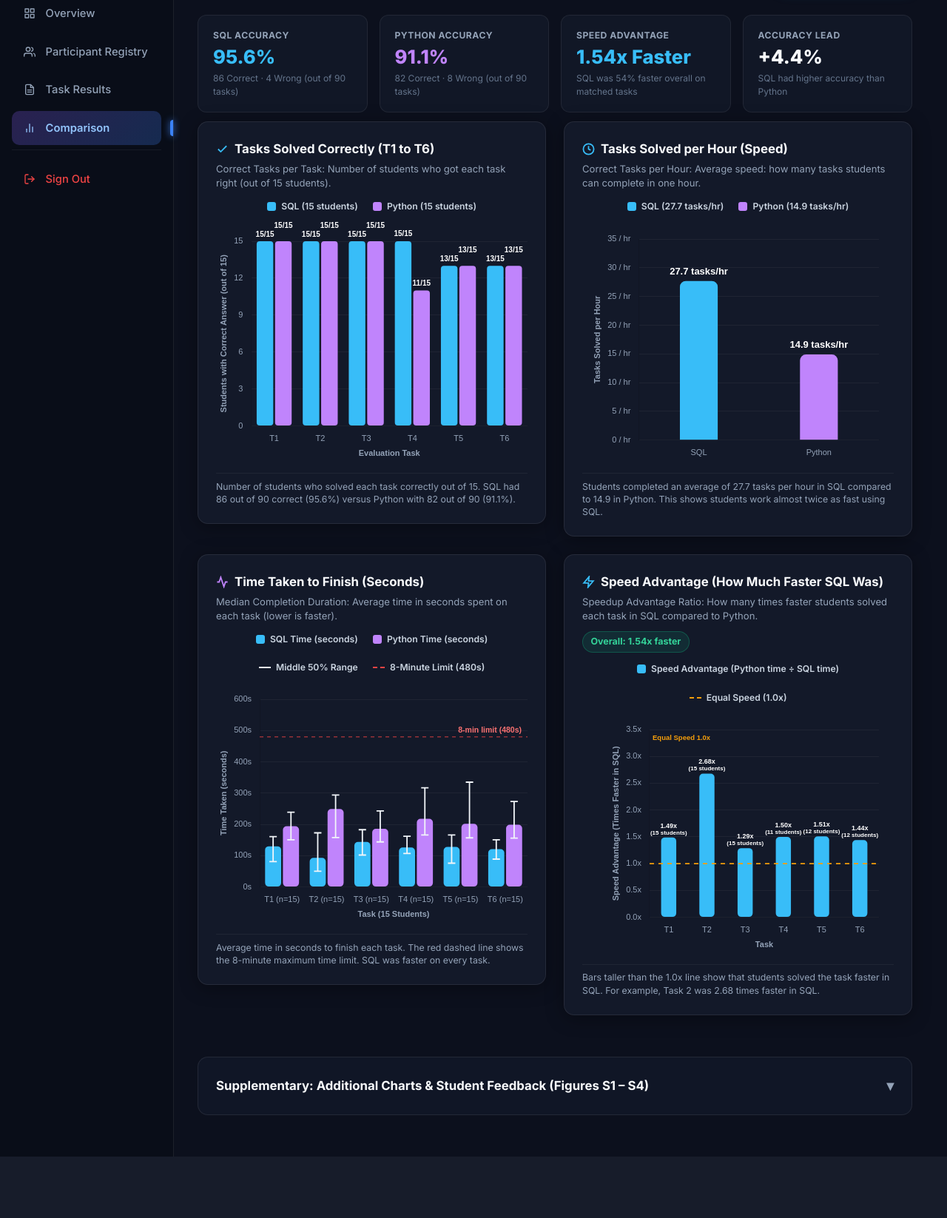
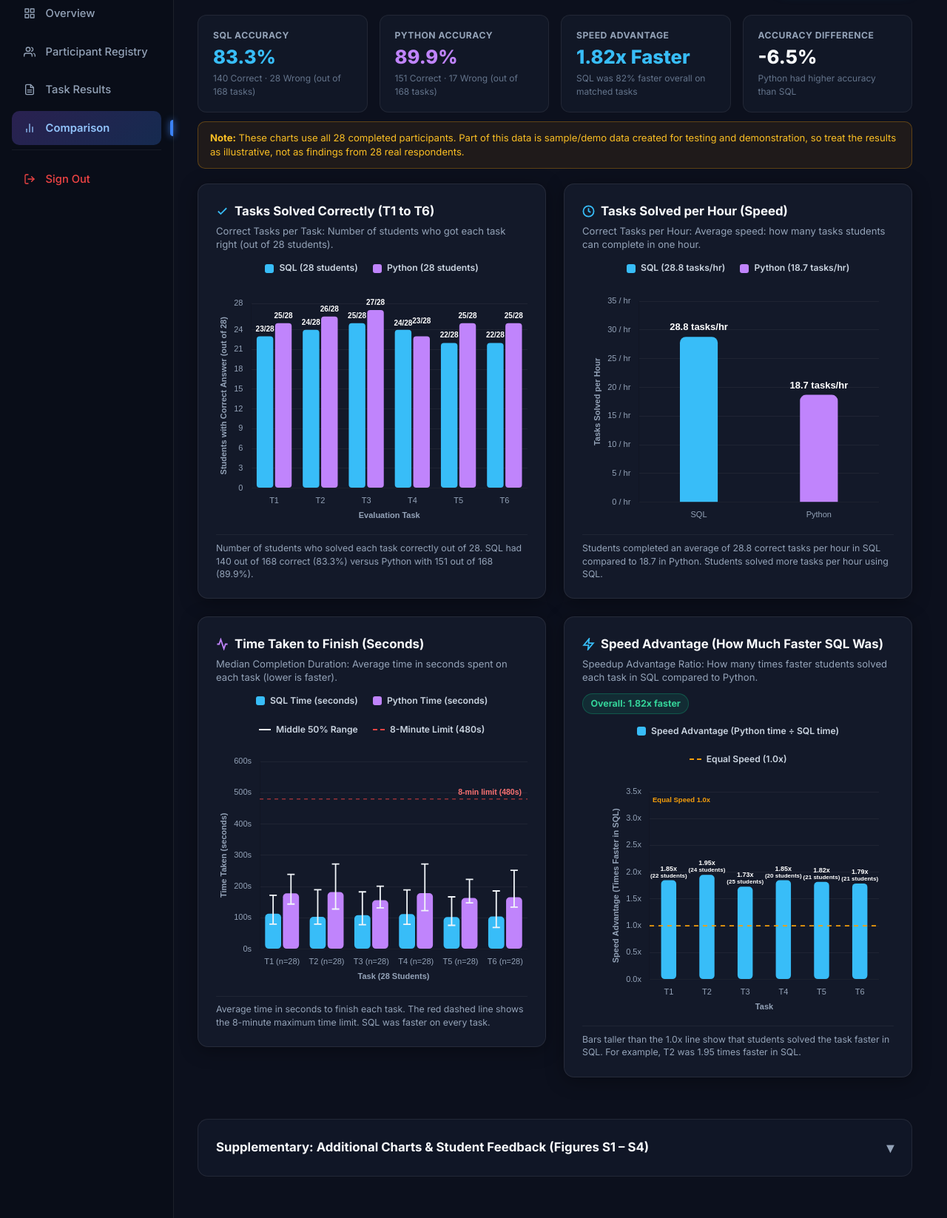
Before and after one commit to DeathKnell837/querylearn, a Flask app: page /dashboard/charts in a window 1280 px wide. Shown: the part 93-1739 px from the top of the page at 74% size. Before the commit the page ends 1656 px from the top, so only its background shows below. Run offline with Flask 3, Linux system fonts and the light colour scheme; a user stored in the database is signed in; data comes from the database, SQL or seed files in the repository.

Commit message:
feat: Comparison tab now covers all completed participants (28) with dynamic numbers and a sample-data note

```diff
--- a/templates/dashboard/charts.html
+++ b/templates/dashboard/charts.html
@@ -308,16 +308,20 @@
                     {% if m.paired_time_ratio %}{{ m.paired_time_ratio }}x Faster{% else %}--{% endif %}
                 </span>
                 <span class="kpi-desc">
-                    SQL was 54% faster overall on matched tasks
+                    SQL was {{ ((m.paired_time_ratio - 1) * 100) | round | int }}% faster overall on matched tasks
                 </span>
             </div>
             <div class="kpi-box">
-                <span class="kpi-label">Accuracy Lead</span>
-                <span class="kpi-val" style="color: #f8fafc;">+{{ m.accuracy_delta }}%</span>
-                <span class="kpi-desc">SQL had higher accuracy than Python</span>
+                <span class="kpi-label">Accuracy Difference</span>
+                <span class="kpi-val" style="color: #f8fafc;">{% if m.accuracy_delta >= 0 %}+{% endif %}{{ m.accuracy_delta }}%</span>
+                <span class="kpi-desc">{% if m.accuracy_delta > 0 %}SQL had higher accuracy than Python{% elif m.accuracy_delta < 0 %}Python had higher accuracy than SQL{% else %}SQL and Python had equal accuracy{% endif %}</span>
             </div>
         </div>
 
+
+        <div style="margin: 0 0 1.25rem 0; padding: 0.7rem 1rem; border-radius: 10px; background: rgba(245,158,11,0.08); border: 1px solid rgba(245,158,11,0.3); color: #fbbf24; font-size: 0.82rem; line-height: 1.5;">
+            <strong>Note:</strong> These charts use all {{ m.cohort_n }} completed participants. Part of this data is sample/demo data created for testing and demonstration, so treat the results as illustrative, not as findings from {{ m.cohort_n }} real respondents.
+        </div>
 
         <!-- PRIMARY CHARTS GRID (2x2 Balanced Layout) -->
         <div class="analytics-grid">
@@ -330,17 +334,17 @@
                             <svg width="17" height="17" viewBox="0 0 24 24" fill="none" stroke="#38bdf8" stroke-width="2.5"><polyline points="20 6 9 17 4 12"></polyline></svg>
                             Tasks Solved Correctly (T1 to T6)
                         </h3>
-                        <p class="analytics-card-sub">Correct Tasks per Task: Number of students who got each task right (out of 15 students).</p>
+                        <p class="analytics-card-sub">Correct Tasks per Task: Number of students who got each task right (out of {{ m.cohort_n }} students).</p>
                     </div>
                 </div>
                 <div class="chart-legend-row">
-                    <div class="legend-item"><span class="legend-swatch sql"></span> SQL (15 students)</div>
-                    <div class="legend-item"><span class="legend-swatch python"></span> Python (15 students)</div>
+                    <div class="legend-item"><span class="legend-swatch sql"></span> SQL ({{ m.cohort_n }} students)</div>
+                    <div class="legend-item"><span class="legend-swatch python"></span> Python ({{ m.cohort_n }} students)</div>
                 </div>
                 <div style="position: relative; height: 330px; width: 100%;">
                     <canvas id="correctTasksChart"></canvas>
                 </div>
-                <p class="chart-caption">Number of students who solved each task correctly out of 15. SQL had 86 out of 90 correct (95.6%) versus Python with 82 out of 90 (91.1%).</p>
+                <p class="chart-caption">Number of students who solved each task correctly out of {{ m.cohort_n }}. SQL had {{ m.sql_correct_count }} out of {{ m.sql_total_count }} correct ({{ m.sql_success_rate }}%) versus Python with {{ m.python_correct_count }} out of {{ m.python_total_count }} ({{ m.python_success_rate }}%).</p>
             </div>
 
             <!-- Figure 2: Tasks Solved per Hour (Speed) -->
@@ -355,13 +359,13 @@
                     </div>
                 </div>
                 <div class="chart-legend-row">
-                    <div class="legend-item"><span class="legend-swatch sql"></span> SQL (27.7 tasks/hr)</div>
-                    <div class="legend-item"><span class="legend-swatch python"></span> Python (14.9 tasks/hr)</div>
+                    <div class="legend-item"><span class="legend-swatch sql"></span> SQL ({{ m.ct_sql_mean }} tasks/hr)</div>
+                    <div class="legend-item"><span class="legend-swatch python"></span> Python ({{ m.ct_py_mean }} tasks/hr)</div>
                 </div>
                 <div style="position: relative; height: 330px; width: 100%;">
                     <canvas id="ctPerHourChart"></canvas>
                 </div>
-                <p class="chart-caption">Students completed an average of 27.7 tasks per hour in SQL compared to 14.9 in Python. This shows students work almost twice as fast using SQL.</p>
+                <p class="chart-caption">Students completed an average of {{ m.ct_sql_mean }} correct tasks per hour in SQL compared to {{ m.ct_py_mean }} in Python.{% if m.ct_sql_mean > m.ct_py_mean %} Students solved more tasks per hour using SQL.{% endif %}</p>
             </div>
 
             <!-- Figure 3: Time Taken to Finish -->
@@ -384,7 +388,7 @@
                 <div style="position: relative; height: 330px; width: 100%;">
                     <canvas id="durationChart"></canvas>
                 </div>
-                <p class="chart-caption">Average time in seconds to finish each task. The red dashed line shows the 8-minute maximum time limit. SQL was faster on every task.</p>
+                <p class="chart-caption">Average time in seconds to finish each task. The red dashed line shows the 8-minute maximum time limit. {% if m.sql_faster_all_tasks %}SQL was faster on every task.{% endif %}</p>
             </div>
 
             <!-- Figure 4: Speed Advantage -->
@@ -410,7 +414,7 @@
                 <div style="position: relative; height: 330px; width: 100%;">
                     <canvas id="speedupChart"></canvas>
                 </div>
-                <p class="chart-caption">Bars taller than the 1.0x line show that students solved the task faster in SQL. For example, Task 2 was 2.68 times faster in SQL.</p>
+                <p class="chart-caption">Bars taller than the 1.0x line show that students solved the task faster in SQL. For example, {{ m.best_speed_task }} was {{ m.best_speed_ratio }} times faster in SQL.</p>
             </div>
 
         </div>
@@ -438,12 +442,12 @@
                         <div class="chart-legend-row">
                             <div class="legend-item"><span class="legend-swatch circle-sql"></span> SQL Score</div>
                             <div class="legend-item"><span class="legend-swatch circle-py"></span> Python Score</div>
-                            <div class="legend-item"><span class="legend-line med"></span> Average (6.0)</div>
+                            <div class="legend-item"><span class="legend-line med"></span> Median ({{ m.learner_overall_median }})</div>
                         </div>
                         <div style="position: relative; height: 380px; width: 100%;">
                             <canvas id="learnerScoresChart"></canvas>
                         </div>
-                        <p class="chart-caption">Score comparison for each student. 10 of the 15 students solved all 6 tasks correctly in both languages; 4 favoured SQL, 1 favoured Python.</p>
+                        <p class="chart-caption">Score comparison for each student. {{ m.learners_all_six_both }} of the {{ m.cohort_n }} students solved all 6 tasks correctly in both languages; {{ m.learners_sql_better }} scored higher in SQL, {{ m.learners_python_better }} scored higher in Python.</p>
                     </div>
 
                     <!-- Figure S2: Attempts Needed per Task -->
@@ -479,8 +483,8 @@
                             </div>
                         </div>
                         <div class="chart-legend-row">
-                            <div class="legend-item"><span class="legend-swatch iqr-sql"></span> SQL Middle Range [15.0&ndash;16.0]</div>
-                            <div class="legend-item"><span class="legend-swatch iqr-py"></span> Python Middle Range [11.0&ndash;14.0]</div>
+                            <div class="legend-item"><span class="legend-swatch iqr-sql"></span> SQL Middle Range [{{ m.comprehension_data.sql.q1 }}&ndash;{{ m.comprehension_data.sql.q3 }}]</div>
+                            <div class="legend-item"><span class="legend-swatch iqr-py"></span> Python Middle Range [{{ m.comprehension_data.python.q1 }}&ndash;{{ m.comprehension_data.python.q3 }}]</div>
                             <div class="legend-item"><span class="legend-line med"></span> Average Score</div>
                             <div class="legend-item"><span class="legend-swatch circle-sql"></span> SQL Student</div>
                             <div class="legend-item"><span class="legend-swatch circle-py"></span> Python Student</div>
@@ -488,7 +492,7 @@
                         <div style="position: relative; height: 320px; width: 100%;">
                             <canvas id="comprehensionChart"></canvas>
                         </div>
-                        <p class="chart-caption">Reading test score comparing SQL vs Python. Students scored significantly higher when reading SQL (average 16/18 vs 12/18 in Python).</p>
+                        <p class="chart-caption">Reading test score comparing SQL vs Python. Median score was {{ m.comprehension_data.sql.median }}/18 for SQL and {{ m.comprehension_data.python.median }}/18 for Python.</p>
                     </div>
 
                     <!-- Figure S4: Student Feedback Survey -->
@@ -529,6 +533,7 @@
     Chart.defaults.font.size = 11;
     Chart.defaults.animation = false; // Synchronous rendering ensures zero-lag, instant settled charts
 
+    const COHORT_N = {{ m.cohort_n or 0 }};
     const tasks = {{ m.tasks | tojson }};
     const taskLabels = tasks.map(t => t.task_id);
     const learnerScores = {{ (m.learner_scores or []) | tojson }};
@@ -579,11 +584,11 @@
 
                 if (isNarrow && isTied) {
                     // Stagger vertically on narrow/mobile viewports so adjacent labels never touch
-                    ctx.fillText(`${sqlVal}/15`, barSql.x, barSql.y - 6);
-                    ctx.fillText(`${pyVal}/15`, barPy.x, barPy.y - 18);
+                    ctx.fillText(`${sqlVal}/${COHORT_N}`, barSql.x, barSql.y - 6);
+                    ctx.fillText(`${pyVal}/${COHORT_N}`, barPy.x, barPy.y - 18);
                 } else {
-                    ctx.fillText(`${sqlVal}/15`, barSql.x, barSql.y - 7);
-                    ctx.fillText(`${pyVal}/15`, barPy.x, barPy.y - 7);
+                    ctx.fillText(`${sqlVal}/${COHORT_N}`, barSql.x, barSql.y - 7);
+                    ctx.fillText(`${pyVal}/${COHORT_N}`, barPy.x, barPy.y - 7);
                 }
             });
             ctx.restore();
@@ -625,7 +630,7 @@
                     borderWidth: 1,
                     padding: 10,
                     callbacks: {
-                        label: ctx => ` ${ctx.dataset.label}: ${ctx.raw} / 15 correct (${Math.round((ctx.raw / 15) * 100)}%)`
+                        label: ctx => ` ${ctx.dataset.label}: ${ctx.raw} / ${COHORT_N} correct (${Math.round((ctx.raw / COHORT_N) * 100)}%)`
                     }
                 }
             },
@@ -637,9 +642,9 @@
                 y: {
                     beginAtZero: true,
                     min: 0,
-                    max: 15,
+                    max: COHORT_N,
                     grid: darkGrid,
-                    title: { display: true, text: 'Students with Correct Answer (out of 15)', color: '#94a3b8', font: { weight: '600', size: 11 } },
+                    title: { display: true, text: 'Students with Correct Answer (out of ' + COHORT_N + ')', color: '#94a3b8', font: { weight: '600', size: 11 } },
                     ticks: { stepSize: 3 }
                 }
             }
@@ -661,7 +666,7 @@
 
             ctx.save();
             // Vertical condition median reference line at x = 6.0
-            const xMed = x.getPixelForValue(6.0);
+            const xMed = x.getPixelForValue({{ m.learner_overall_median or 0 }});
             ctx.strokeStyle = isExport ? '#4b5563' : 'rgba(245, 158, 11, 0.7)';
             ctx.lineWidth = 1.5;
             ctx.setLineDash([4, 4]);
@@ -675,7 +680,7 @@
             ctx.fillStyle = isExport ? '#000000' : '#f59e0b';
             ctx.font = '700 11px Inter, sans-serif';
             ctx.textAlign = 'right';
-            ctx.fillText('Average: 6.0', xMed - 4, chartArea.top - 10);
+            ctx.fillText('Median: {{ m.learner_overall_median }}', xMed - 4, chartArea.top - 10);
 
             // Draw horizontal dumbbell rows
             learnerScores.forEach((l, idx) => {
@@ -816,7 +821,7 @@
             datasets: [
                 {
                     label: 'Tasks per Hour',
-                    data: [27.7, 14.9],
+                    data: [{{ m.ct_sql_mean }}, {{ m.ct_py_mean }}],
                     backgroundColor: ['#38bdf8', '#c084fc'],
                     hoverBackgroundColor: ['#0284c7', '#a855f7'],
                     borderRadius: 8,
@@ -931,7 +936,7 @@
         }
     };
 
-    const taskLabelsWithN = tasks.map(t => `${t.task_id} (n=15)`);
+    const taskLabelsWithN = tasks.map(t => `${t.task_id} (n=${COHORT_N})`);
 
     new Chart(document.getElementById('durationChart'), {
         type: 'bar',
@@ -982,7 +987,7 @@
             scales: {
                 x: {
                     grid: { display: false },
-                    title: { display: true, text: 'Task (15 Students)', color: '#94a3b8', font: { weight: '600', size: 11 } }
+                    title: { display: true, text: 'Task (' + COHORT_N + ' Students)', color: '#94a3b8', font: { weight: '600', size: 11 } }
                 },
                 y: {
                     beginAtZero: true,
@@ -1049,11 +1054,11 @@
                     ctx.textAlign = 'center';
                     ctx.fillText(`${ratioNum.toFixed(2)}x`, bar.x, bar.y - 13);
                     ctx.font = '600 8px Inter, sans-serif';
-                    ctx.fillText(`(${t.speed_ratio_n || 15} students)`, bar.x, bar.y - 4);
+                    ctx.fillText(`(${t.speed_ratio_n || COHORT_N} students)`, bar.x, bar.y - 4);
                 } else {
                     ctx.font = '700 11px Inter, sans-serif';
                     ctx.textAlign = 'center';
-                    const text = `${ratioNum.toFixed(2)}x (${t.speed_ratio_n || 15} students)`;
+                    const text = `${ratioNum.toFixed(2)}x (${t.speed_ratio_n || COHORT_N} students)`;
                     ctx.fillText(text, bar.x, bar.y - 8);
                 }
             });
```
Also changed, not shown: blueprints/dashboard.py (+25 -6 lines), test_academic_revisions.py (+4 -4 lines).
